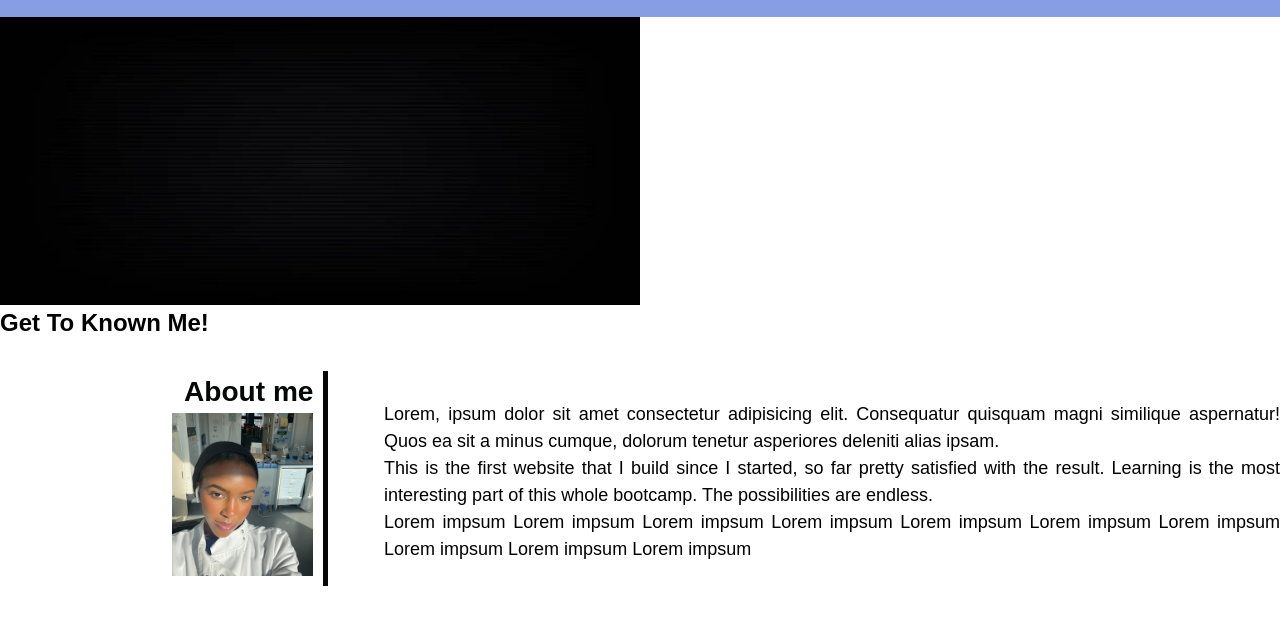
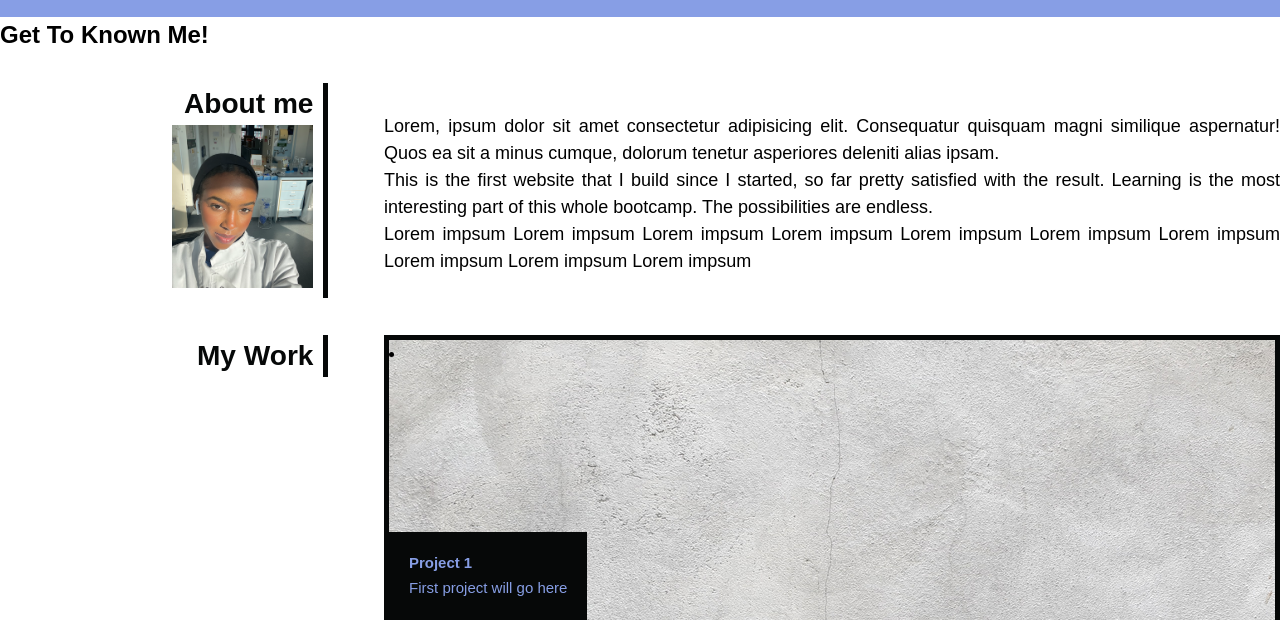
Before and after one commit to AzzaAbdelrahman/My-portfolio, a plain HTML site: page index.html in a window 1280 px wide. Shown: the part 109-729 px from the top of the page. Drawn offline with Linux system fonts and the light colour scheme.

Commit message:
another commit

```diff
--- a/index.html
+++ b/index.html
@@ -20,9 +20,6 @@
       </nav>
     </header>
 
-    <nav class="header-image">
-      <img src="./Assets/images/background.png" />
-    </nav>
 
     <section class=“hero-banner>
       <h2> Get To Known Me!</h2>
```
Also changed, not shown: 1 other file.
